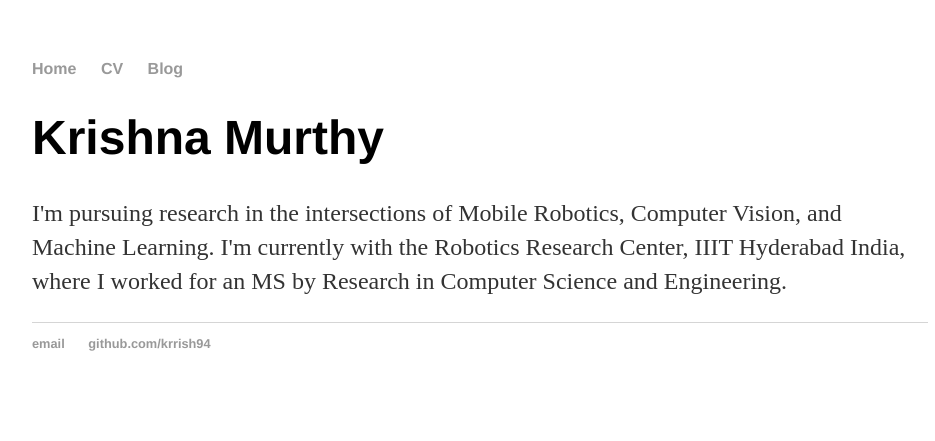
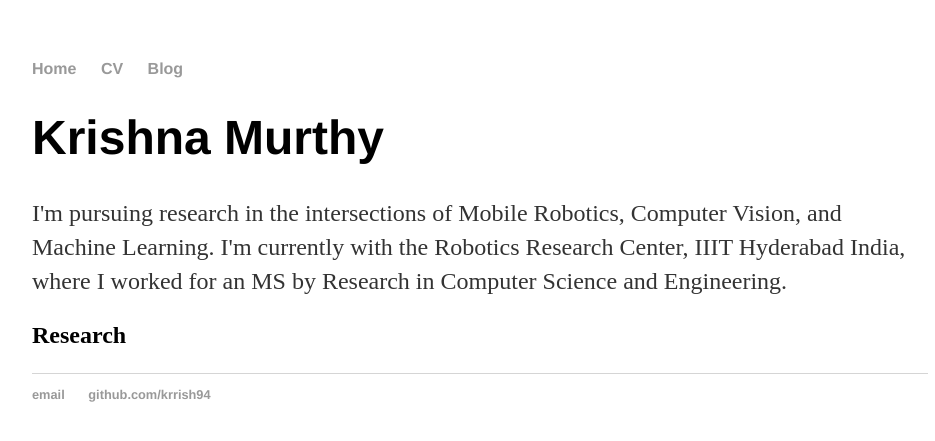
Before and after one commit to manfreddiaz/krrish94.github.io, a Jekyll site: the page built from index.html, in a window 1280 px wide. Shown: the top 441 px of the page, without its empty margins (160-1095 px from the left). Built offline with Jekyll 4.4.1, drawn with Linux system fonts in a browser that asks for light colours.

Commit message:
Update index.html

```diff
--- a/index.html
+++ b/index.html
@@ -7,3 +7,8 @@ title: Krishna Murthy
 	<p>I'm pursuing research in the intersections of Mobile Robotics, Computer Vision, and Machine Learning.
 	I'm currently with the Robotics Research Center, IIIT Hyderabad India, where I worked for an MS by Research in Computer Science and Engineering.</p>
 </div>
+
+<div>
+	<h2>Research</h2>
+	<p></p>
+</div>
```
